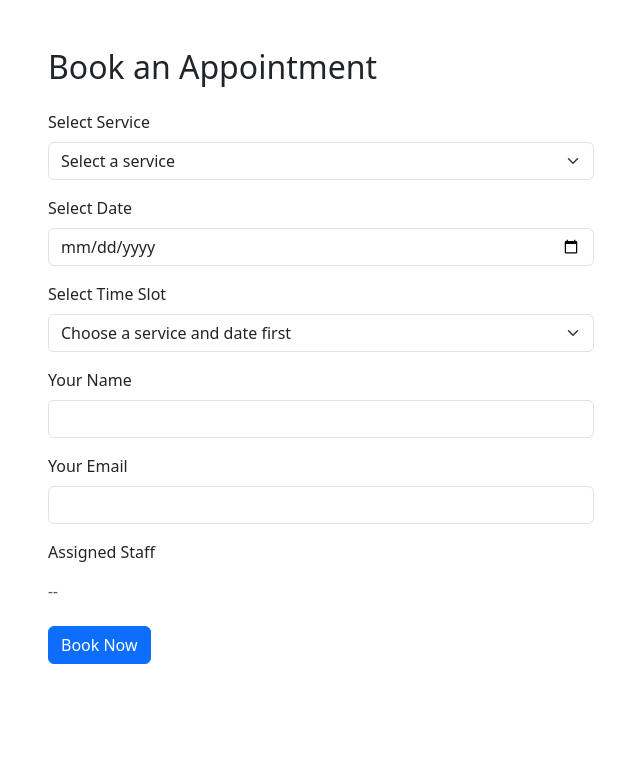
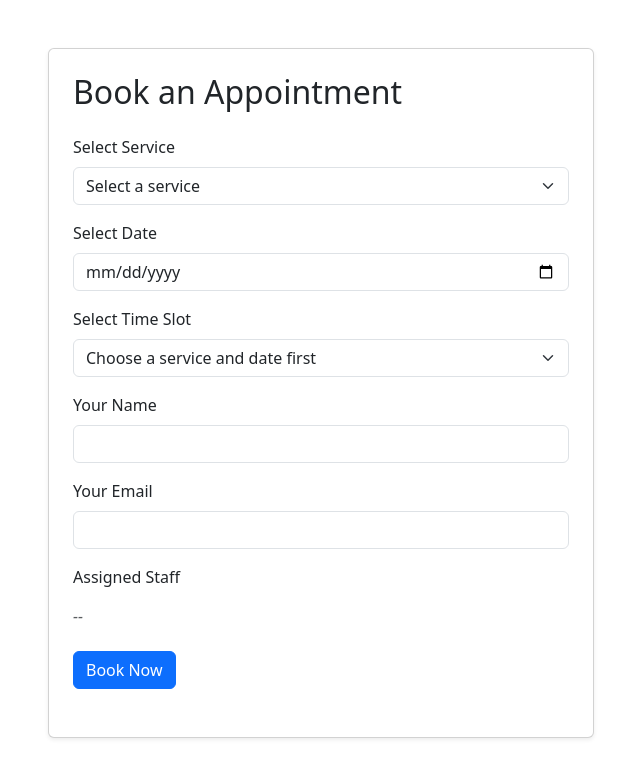
Before and after one commit to MSRhmn/appointment-system, a Django app: page /book/ in a window 1280 px wide. Shown: the top 778 px of the page, without its empty margins (319-959 px from the left). Run offline with Django 5.2, Linux system fonts and the light colour scheme; data that the repository does not hold is empty.

Commit message:
feat: apply card, shadow in template

```diff
--- a/booking/templates/booking/booking_form.html
+++ b/booking/templates/booking/booking_form.html
@@ -14,6 +14,7 @@
   <div class="container">
     <div class="row">
       <div class="col-12 col-md-8 col-lg-6 mx-auto">
+        <div class="card shadow-sm p-4">
 
           <h2 class="mb-4">Book an Appointment</h2>
 
@@ -59,6 +60,7 @@
         </div>
       </div>
     </div>
+  </div>
 
   <script type="module" src="{% static 'booking/js/booking.js' %}"></script>
 </body>
```
Lines whose indentation alone changed are shown as unchanged.
